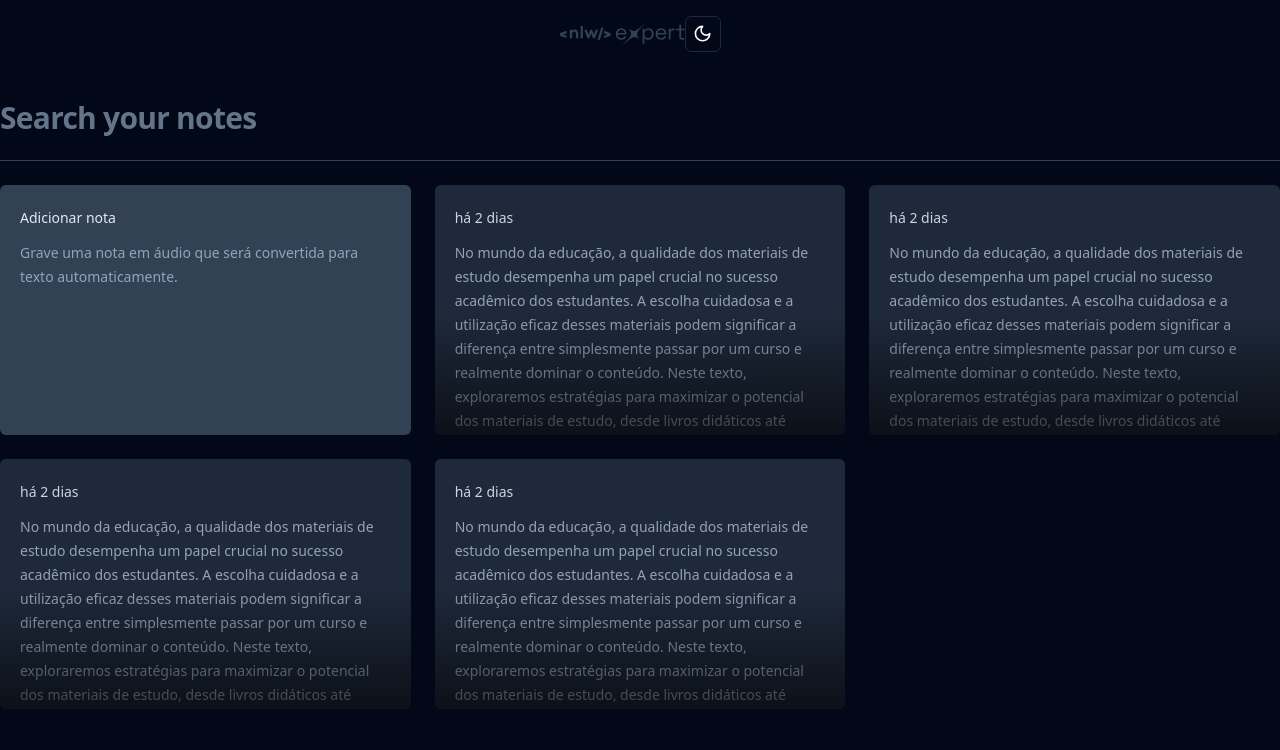
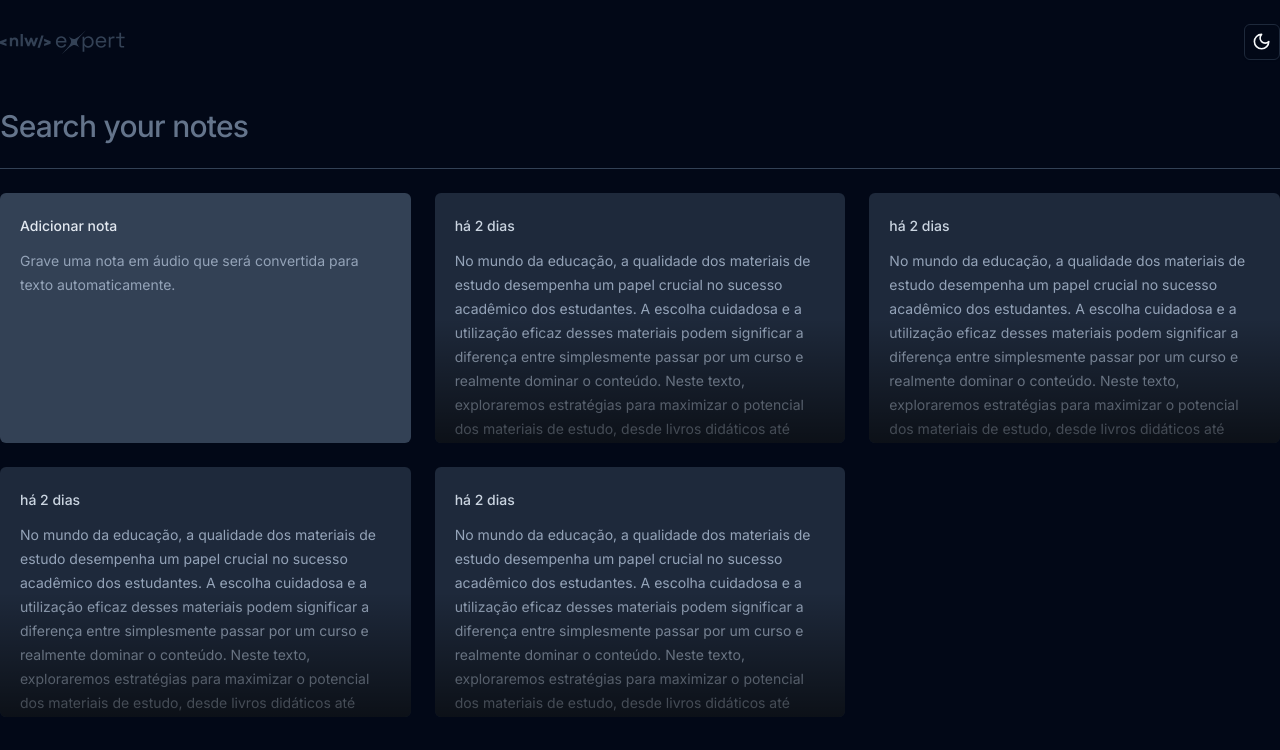
Before and after one commit to LucasAnselmoSilva12345/nlw-expert, a React (Vite) app: page / in a window 1280 px wide. Shown: the top 750 px of the page. Built offline with nearby package versions, Linux system fonts and the light colour scheme.

Commit message:
feat: Font Family Inter
Signed-off-by: LucasAnselmoSilva12345 <lucasanselmodasilva02@gmail.com>

```diff
--- a/src/components/Header.tsx
+++ b/src/components/Header.tsx
@@ -3,7 +3,7 @@ import { ModeToggle } from './mode-toggle';
 
 export function Header() {
   return (
-    <header className="w-full my-0 mx-auto pt-4 text-center flex items-center justify-center">
+    <header className="w-full mx-auto p-6 xl:px-0 xl:max-w-7xl flex items-center justify-between">
       <img src={logoNLWExpertNotes} alt="Nlw logo" />
       <ModeToggle />
     </header>
--- a/src/pages/Home.tsx
+++ b/src/pages/Home.tsx
@@ -3,12 +3,12 @@ import { NoteCard } from '../components/NoteCard';
 
 export function Home() {
   return (
-    <section className="mx-auto w-full p-6 xl:max-w-7xl xl:p-0 my-12 space-y-6">
+    <section className="mx-auto w-full p-6 xl:max-w-7xl xl:p-0 xl:my-6 space-y-6">
       <form className="w-full">
         <input
           type="text"
           placeholder="Search your notes"
-          className="w-full bg-transparent text-3xl font-semibold tracking-tight outline-none placeholder:text-slate-500 transition-all duration-200 focus-visible:ring-1 focus-visible:ring-slate-600"
+          className="w-full bg-transparent text-3xl font-semibold tracking-tight dark:font-medium outline-none placeholder:text-slate-500 transition-all duration-200 focus-visible:ring-1 focus-visible:ring-slate-600"
         />
       </form>
 
--- a/tailwind.config.js
+++ b/tailwind.config.js
@@ -71,6 +71,9 @@ module.exports = {
         'accordion-down': 'accordion-down 0.2s ease-out',
         'accordion-up': 'accordion-up 0.2s ease-out',
       },
+      fontFamily: {
+        sans: ['Inter', 'sans-serif'],
+      },
     },
   },
   plugins: [require('tailwindcss-animate')],
```
